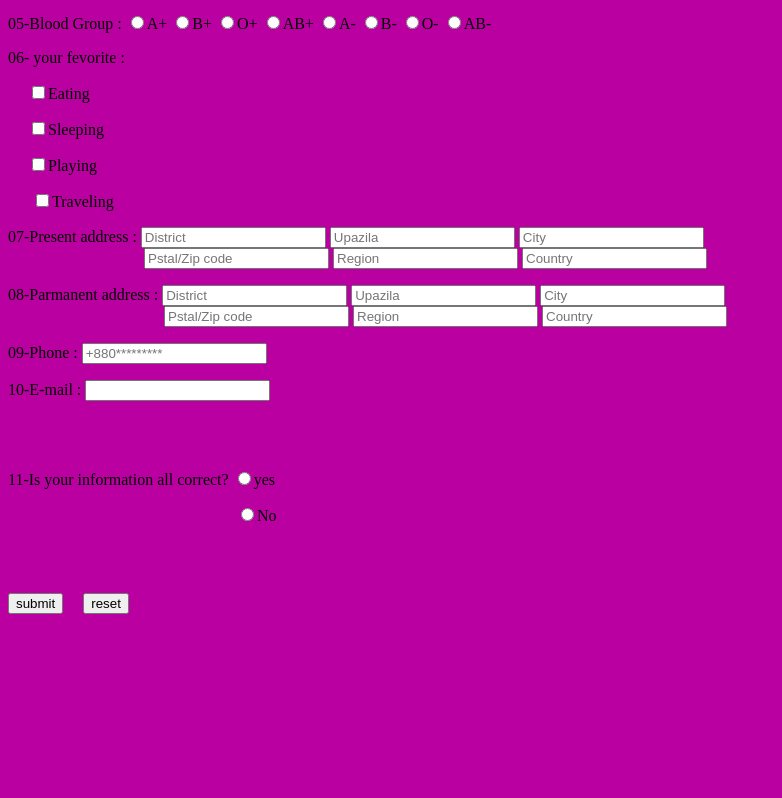
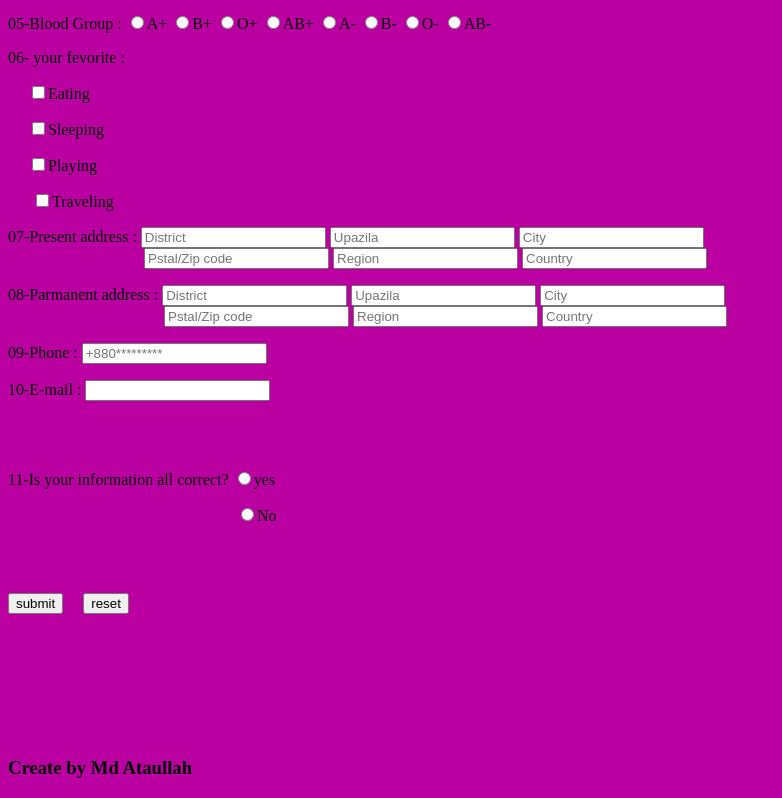
Before and after one commit to ataullah1/From-01, a plain HTML site: page index.html in a window 1280 px wide. Shown: the part 307-1105 px from the top of the page, without its empty margins (0-782 px from the left). Before the commit the page ends 937 px from the top, so only its background shows below. Drawn offline with Linux system fonts and the light colour scheme.

Commit message:
Update index.html

```diff
--- a/index.html
+++ b/index.html
@@ -47,6 +47,9 @@
         </p><br><br>
         <p><input type="submit" value="submit"> &nbsp;&nbsp;&nbsp; <input type="reset" value="reset"></p>
     </form>
+
+<br><br><br><br><br><br>
+<h3> Create by Md Ataullah </h3>
 </body>
 
 </html>
```
